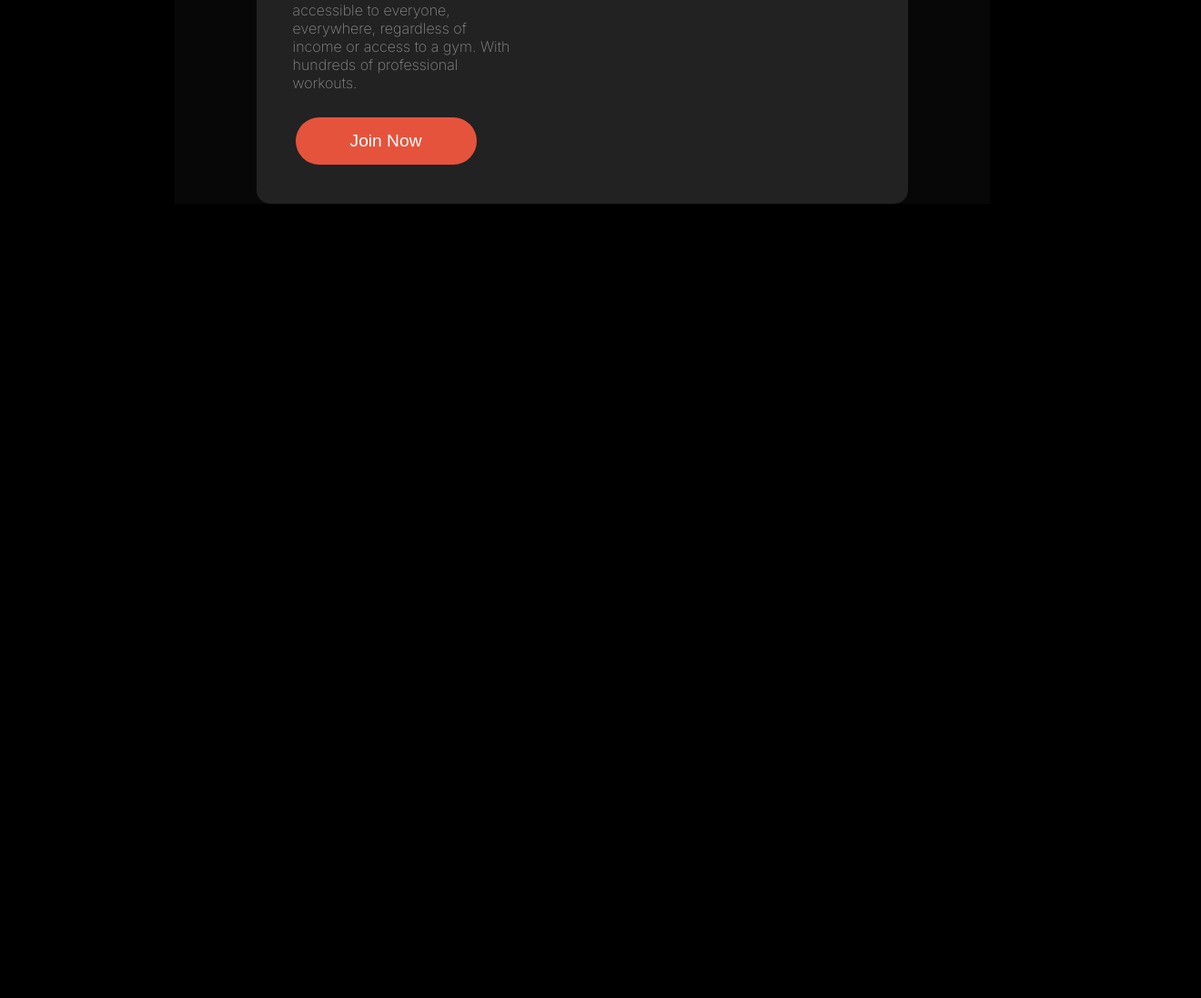
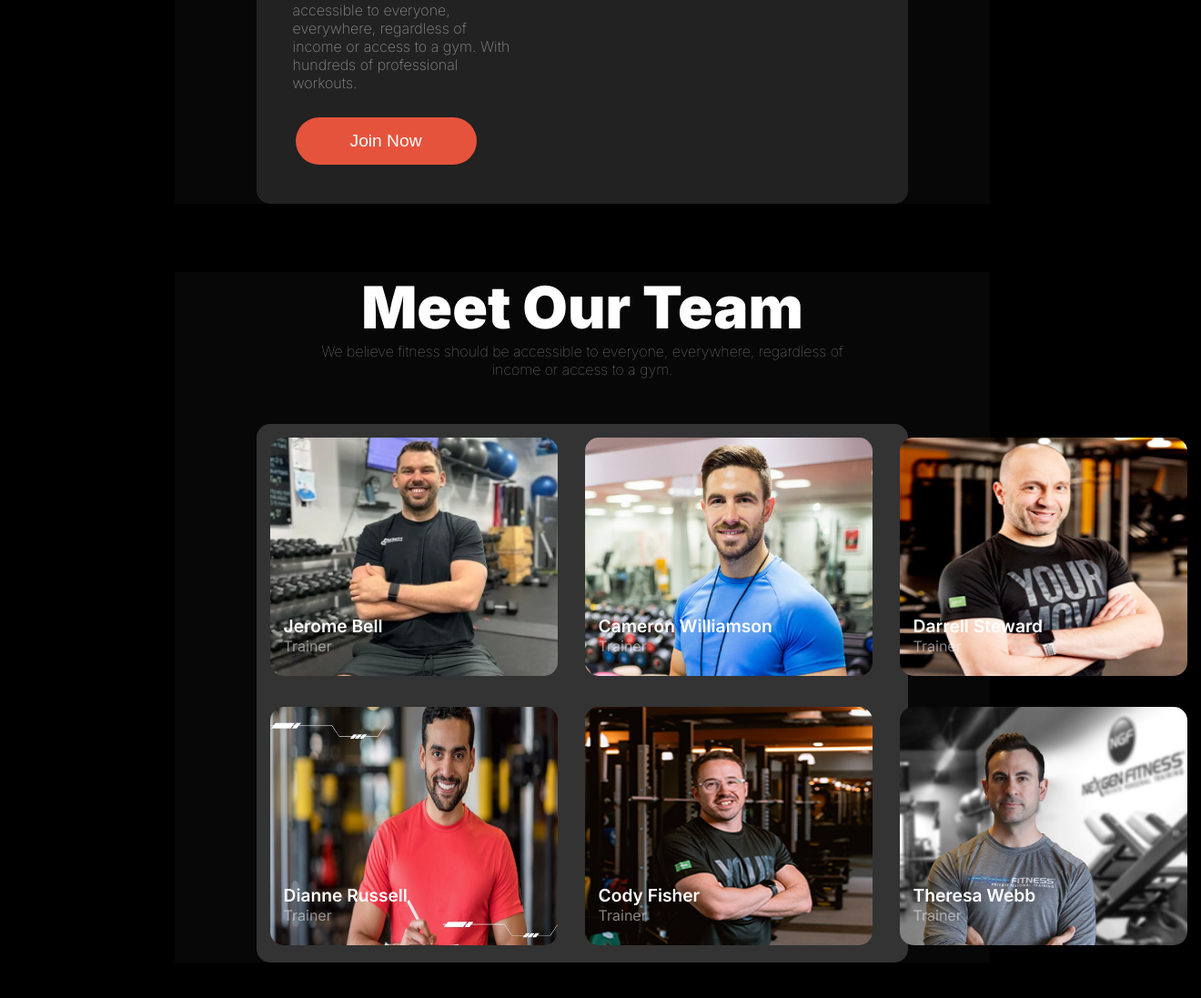
Before and after one commit to Farhan-SR/assignment_2, a plain HTML site: page index.html in a window 1280 px wide. Shown: the part 1796-2893 px from the top of the page at 91% size, 1320 px wide, since content can reach past the window. Before the commit the page ends 2095 px from the top, so only its background shows below. Drawn offline with Linux system fonts and the light colour scheme.

Commit message:
meet teem section is added with respnsive

```diff
--- a/css/styles.css
+++ b/css/styles.css
@@ -262,9 +262,10 @@
     padding-bottom: 25px;
 }
 
-.run_btn{
+.run_btn {
     padding: 15px 60px;
 }
+
 .run_img img {
     width: 350px;
     height: 300px;
@@ -274,14 +275,68 @@
 
 }
 
-.run_img {}
+/* meet trainer  */
+.meet_h1 {
+    width: 70%;
+    margin: 0 auto;
+
+}
+
+.meet_h1>h1 {
+    font-size: 4rem;
+    font-weight: 1000;
+    color: white;
+    text-align: center;
+    margin-top: 50px;
+}
+
+.meet_h1>p {
+    font-size: 1rem;
+    font-weight: 100;
+    color: rgba(255, 255, 255, 0.541);
+    text-align: center;
+}
 
 
+.meet_trainer {
+    width: 80%;
+    margin: 50px auto 50px auto;
+    display: grid;
+    grid-template-columns: repeat(3, 1fr);
+    background-color: rgba(255, 255, 255, 0.178);
+    border-radius: 15px;
+}
 
+.trainer_info {
+    position: relative;
+    padding: 15px;
 
+}
 
+.trainer_info>img {
+    width: 316px;
+    height: 262px;
+    border-radius: 15px;
+}
 
+.t_name {
+    position: absolute;
+    top: 210px;
+    left: 30px;
 
+}
+
+.t_name>h3 {
+    color: white;
+    font-size: 1.2rem;
+    font-weight: 600;
+}
+
+.t_name>p {
+    color: rgba(255, 255, 255, 0.493);
+    font-size: 1rem;
+    font-weight: 400;
+}
 
 
 
@@ -376,30 +431,35 @@
     }
 
     /* run section */
-.run_containr{
+    .run_containr {
         display: grid;
-    grid-template-columns: repeat(1,1fr);
+        grid-template-columns: repeat(1, 1fr);
         /* margin: 0 auto; */
         align-items: center;
     }
-.run_title >h1{
+
+    .run_title>h1 {
         font-size: 2rem;
     }
+
     .run_title {
         padding: 30px;
         width: 70%;
         /* border: #E6533C solid 1px; */
     }
-.run_title > p {
+
+    .run_title>p {
         color: rgba(255, 255, 255, 0.473);
         font-weight: 200;
         padding-bottom: 25px;
         width: 100%;
     }
-.run_btn{
+
+    .run_btn {
         padding: 15px 80px;
 
     }
+
     .run_img img {
         width: 300px;
         height: 300px;
@@ -408,6 +468,21 @@
         object-fit: cover;
     }
 
+    /* <!-- meet our teem  --> */
+    .meet_trainer{
+        grid-template-columns: repeat(1,1fr);
+    }
+
+    .meet_h1>h1 {
+        font-size: 3rem;
+        width: 80%;
+        margin: 0 auto;
+    }
+
+
+
+
+
 
 
 }
--- a/index.html
+++ b/index.html
@@ -130,6 +130,62 @@
 
     </section>
 
+    <!-- meet our teem  -->
+
+<section class="container">
+    <div class="meet_h1">
+        <h1>Meet Our Team</h1>
+        <p>We believe fitness should be accessible to everyone, everywhere, regardless of income or access to a gym.</p>
+    </div>
+    <div class="meet_trainer">
+        <div class="trainer_info">
+            <img src="images/trainer1.png" alt="">
+            <div class="t_name">
+                <h3>Jerome Bell</h3>
+                <p>Trainer</p>
+            </div>
+        </div>
+        <div class="trainer_info">
+            <img src="images/trainer2.png" alt="">
+            <div class="t_name">
+                <h3>Cameron Williamson </h3>
+                <p>Trainer</p>
+            </div>
+        </div>
+        <div class="trainer_info">
+            <img src="images/trainer3.png" alt="">
+            <div class="t_name">
+                <h3>Darrell Steward</h3>
+                <p>Trainer</p>
+            </div>
+        </div>
+        <div class="trainer_info">
+            <img src="images/trainer4.png" alt="">
+            <div class="t_name">
+                <h3>Dianne Russell</h3>
+                <p>Trainer</p>
+            </div>
+        </div>
+        <div class="trainer_info">
+            <img src="images/trainer5.png" alt="">
+            <div class="t_name">
+                <h3>Cody Fisher</h3>
+                <p>Trainer</p>
+            </div>
+        </div>
+        <div class="trainer_info">
+            <img src="images/trainer6.png" alt="">
+            <div class="t_name">
+                <h3>Theresa Webb</h3>
+                <p>Trainer</p>
+            </div>
+        </div>
+
+    </div>
+
+</section>
+
+
 </body>
 
 </html>
```
Lines whose indentation alone changed are shown as unchanged.
